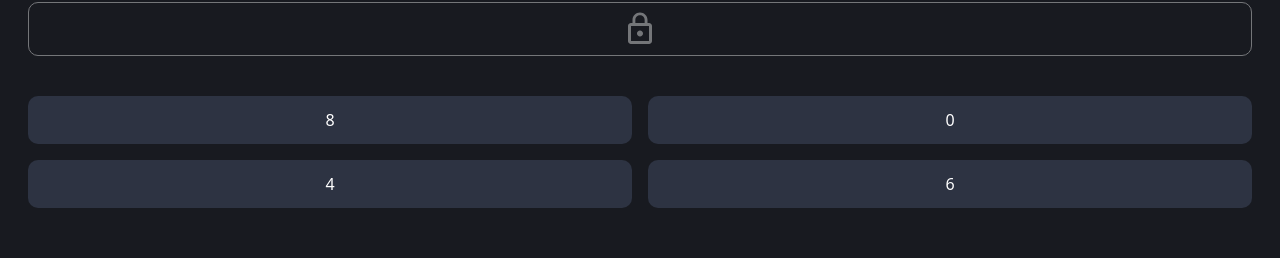
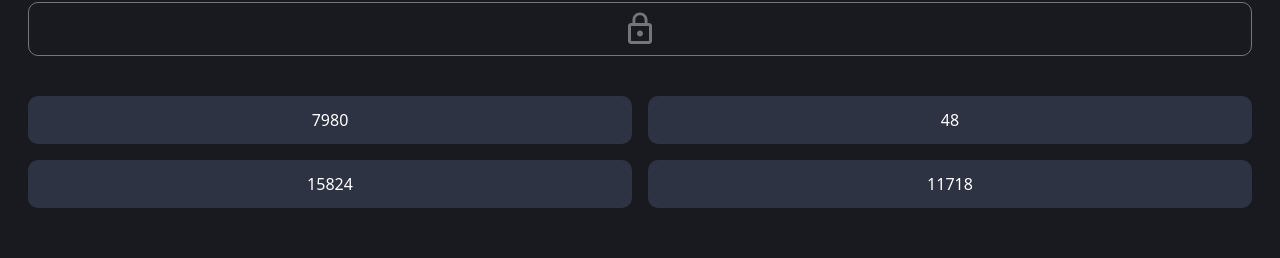
Before and after one commit to dasom222g/mystery-box, a React (Create React App) app: page /quiz in a window 1280 px wide. Shown: the part 336-594 px from the top of the page. Built offline with nearby package versions, Linux system fonts and the light colour scheme.

Commit message:
Add question dataset

```diff
--- a/src/data/common.ts
+++ b/src/data/common.ts
@@ -31,6 +31,24 @@ export const calcRuleList: CalcRuleType[] = [
     description: "두 수의 합을 12로 나눈 나머지",
     rule: (a, b) => (a + b) % 12,
   },
+  {
+    id: 6,
+    name: "addAndSubract",
+    description: "두수의 합,두수의 차",
+    rule: (a, b) => Number(String(a + b) + String(a - b)),
+  },
+  {
+    id: 7,
+    name: "doubleAndSubract",
+    description: "앞자리 * 2 - 뒷자리",
+    rule: (a, b) => a * 2 - b,
+  },
+  {
+    id: 8,
+    name: "addMultiflyRight",
+    description: " 두 수의 합 * 뒤의 수",
+    rule: (a, b) => (a + b) * b,
+  },
 ];
 
 export const generateRandomAnswer = (
--- a/src/pages/Quiz.tsx
+++ b/src/pages/Quiz.tsx
@@ -155,7 +155,16 @@ const Quiz = () => {
 
   useEffect(() => {
     handleDuplicate();
+    // console.log("정답", proposal.answer);
   }, [handleDuplicate, proposal]);
+
+  // 문제 확인
+  useEffect(() => {
+    // console.log(
+    //   "문제",
+    //   roundList.find((round) => round.step === currentRound)!.calcRule
+    // );
+  }, [currentRound, roundList]);
 
   // view
   return (
```
